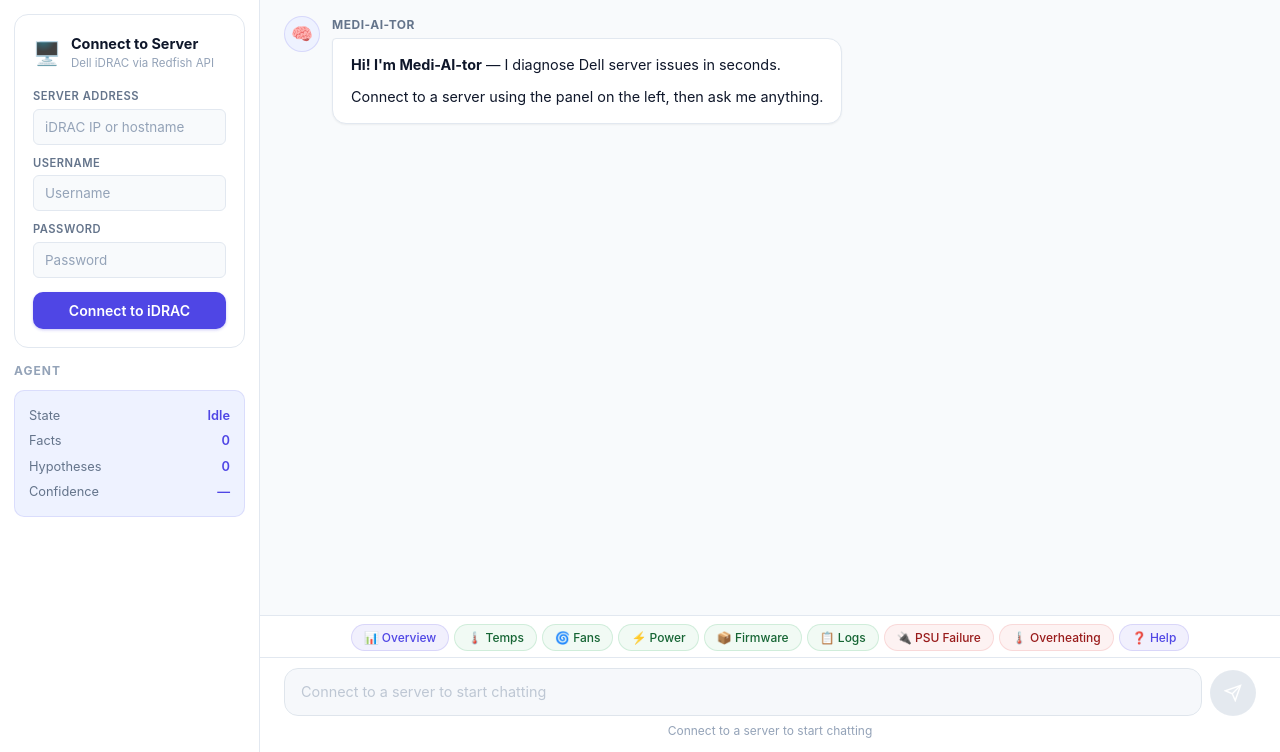
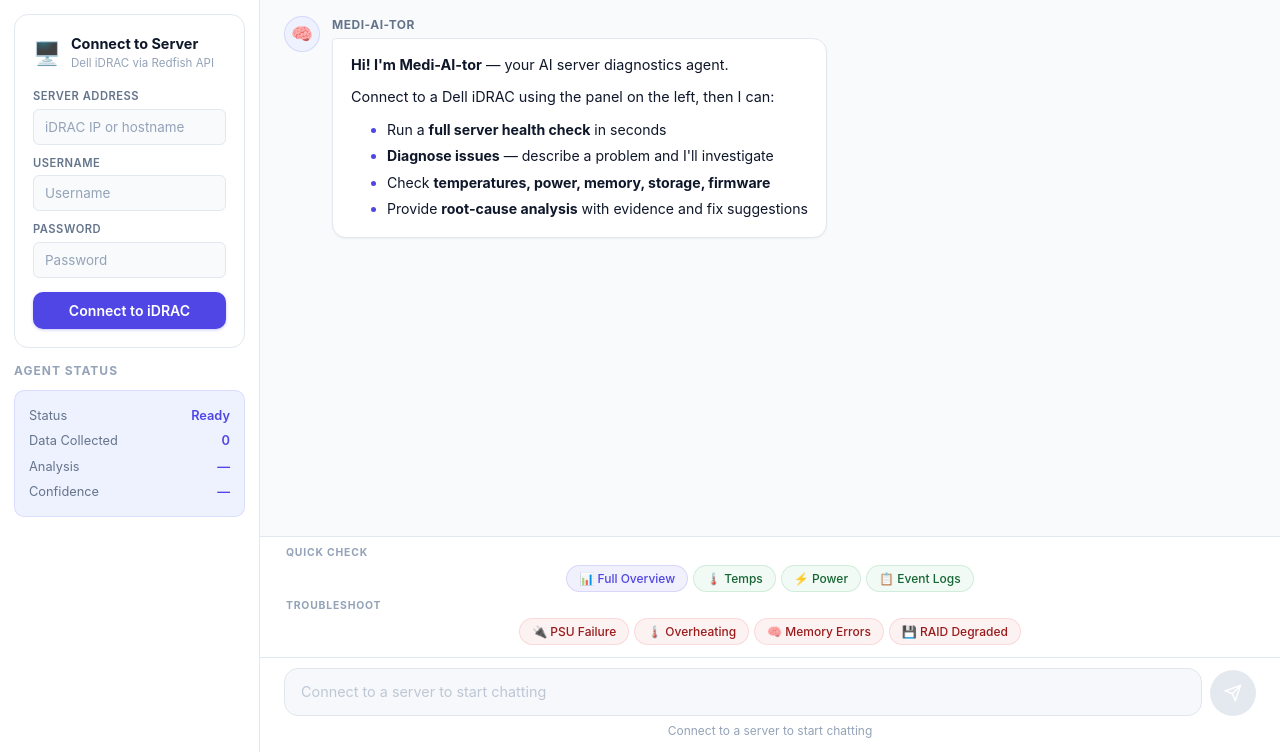
Before and after one commit to Jake-1226/Project-Medi-AI-tor, a FastAPI app: page / in a window 1280 px wide. Shown: the part 48-800 px from the top of the page. Run offline with FastAPI, Linux system fonts and the light colour scheme.

Commit message:
Customer Chat UI redesign: health bar, suggestion groups, better onboarding
QUICK HEALTH BAR (new component):
- Color-coded subsystem status grid in sidebar after connecting
- Shows: Temperatures, Fans, Power, Memory (etc.) with green/yellow/red dots
- Auto-fetched via /api/execute health_check after connection
- 2-column grid layout, compact, at-a-glance scanning
- CSS: .quick-health, .qh-grid, .qh-item, .qh-dot with color classes

SUGGESTION CHIPS (redesigned):
- Grouped into "Quick Check" and "Troubleshoot" categories
- Each group has a labeled header (.suggest-group-label)
- Quick Check: Overview, Temps, Power, Event Logs (info/diag colors)
- Troubleshoot: PSU Failure, Overheating, Memory Errors, RAID Degraded
  (red/issue styling — signals these are problem scenarios)
- Added "Memory Errors" and "RAID Degraded" chips (new)
- Removed redundant chips (Fans, Firmware, Help)

WELCOME MESSAGE (improved):
- Was: 2 generic lines ("I diagnose... ask me anything")
- Now: Structured list of 4 capabilities with bold keywords:
  - Full server health check in seconds
  - Diagnose issues (describe a problem)
  - Check temps, power, memory, storage, firmware
  - Root-cause analysis with evidence and fixes
- Users immediately understand what the tool can do

AGENT STATUS (user-friendly labels):
- "State" -> "Status", "Idle" -> "Ready"
- "Facts" -> "Data Collected"
- "Hypotheses" -> "Analysis"
- Less technical jargon for customer-facing view

124/124 unit tests pass.

Generated with [Devin](https://cli.devin.ai/docs)

Co-Authored-By: Devin <158243242+devin-ai-integration[bot]@users.noreply.github.com>

```diff
--- a/static/css/customer.css
+++ b/static/css/customer.css
@@ -560,7 +602,17 @@ body {
     gap: 5px;
     justify-content: center;
 }
-.suggest-group { margin-bottom: 8px; }
+.suggest-group { margin-bottom: 6px; }
+.suggest-group-label {
+    font-size: 0.65rem;
+    font-weight: 700;
+    color: var(--text-light);
+    text-transform: uppercase;
+    letter-spacing: 0.8px;
+    display: block;
+    margin-bottom: 4px;
+    padding-left: 2px;
+}
 .suggest-label {
     font-size: 0.72rem;
     font-weight: 700;
--- a/static/js/customer.js
+++ b/static/js/customer.js
@@ -328,7 +328,6 @@ class CustomerChat {
                     if (d.cpu_model) html += `<div class="scd-row"><span class="scd-label">CPU</span><span class="scd-val">${this._escapeHtml(d.cpu_model)} × ${d.cpu_count || 1}</span></div>`;
                     if (d.total_memory_gb) html += `<div class="scd-row"><span class="scd-label">RAM</span><span class="scd-val">${d.total_memory_gb} GB</span></div>`;
                     if (d.bios_version) html += `<div class="scd-row"><span class="scd-label">BIOS</span><span class="scd-val">${this._escapeHtml(d.bios_version)}</span></div>`;
-                    if (d.idrac_version) html += `<div class="scd-row"><span class="scd-label">iDRAC</span><span class="scd-val">${this._escapeHtml(d.idrac_version)}</span></div>`;
                     if (d.health) {
                         const healthColor = d.health === 'critical' ? 'var(--red)' : d.health === 'warning' ? 'var(--yellow)' : 'var(--green)';
                         html += `<div class="scd-row"><span class="scd-label">Health</span><span class="scd-val" style="color:${healthColor};font-weight:700">${d.health.toUpperCase()}</span></div>`;
@@ -336,8 +335,38 @@ class CustomerChat {
                     details.innerHTML = html;
                 }
             }
+            // Also fetch health check to populate quick health bar
+            this._fetchQuickHealth();
         } catch (e) {
             // Non-critical — card stays with basic info
+        }
+    }
+
+    async _fetchQuickHealth() {
+        try {
+            const r = await fetch('/api/execute', {
+                method: 'POST',
+                headers: { 'Content-Type': 'application/json' },
+                body: JSON.stringify({ action: 'health_check', action_level: 'read_only', parameters: {} })
+            });
+            const data = await r.json();
+            const hs = data?.result?.health_status || {};
+            const components = hs.components || {};
+            const bar = document.getElementById('quickHealthBar');
+            const grid = document.getElementById('qhGrid');
+            if (!bar || !grid || Object.keys(components).length === 0) return;
+
+            let html = '';
+            for (const [name, status] of Object.entries(components)) {
+                const s = String(status).toLowerCase();
+                const cls = s.includes('ok') || s === 'online' ? 'qh-ok' : s.includes('warn') ? 'qh-warn' : 'qh-crit';
+                const label = name.replace(/([A-Z])/g, ' $1').trim();
+                html += `<div class="qh-item ${cls}"><span class="qh-dot"></span>${label}</div>`;
+            }
+            grid.innerHTML = html;
+            bar.style.display = 'block';
+        } catch (e) {
+            // Non-critical
         }
     }
 
--- a/templates/customer.html
+++ b/templates/customer.html
@@ -73,6 +73,13 @@
                         </div>
                     </div>
                     <div class="server-card-details" id="serverDetails"></div>
+
+                    <!-- Quick Health Bar — at-a-glance subsystem status -->
+                    <div class="quick-health" id="quickHealthBar" style="display:none">
+                        <div class="qh-title">Subsystem Health</div>
+                        <div class="qh-grid" id="qhGrid"></div>
+                    </div>
+
                     <button class="c-btn c-btn-sm c-btn-disconnect" id="disconnectBtn">
                         <svg width="14" height="14" viewBox="0 0 24 24" fill="none" stroke="currentColor" stroke-width="2"><path d="M9 21H5a2 2 0 0 1-2-2V5a2 2 0 0 1 2-2h4"/><polyline points="16 17 21 12 16 7"/><line x1="21" y1="12" x2="9" y2="12"/></svg>
                         Disconnect
@@ -80,13 +87,13 @@
                 </div>
             </div>
 
-            <!-- Agent status -->
+            <!-- Agent status — simplified for customers -->
             <div class="sidebar-section" id="agentSection">
-                <h3 class="sidebar-heading">Agent</h3>
+                <h3 class="sidebar-heading">Agent Status</h3>
                 <div class="agent-status-card" id="agentStatusCard">
-                    <div class="agent-status-row"><span class="as-label">State</span><span class="as-val" id="asState">Idle</span></div>
-                    <div class="agent-status-row"><span class="as-label">Facts</span><span class="as-val" id="asFacts">0</span></div>
-                    <div class="agent-status-row"><span class="as-label">Hypotheses</span><span class="as-val" id="asHyps">0</span></div>
+                    <div class="agent-status-row"><span class="as-label">Status</span><span class="as-val" id="asState">Ready</span></div>
+                    <div class="agent-status-row"><span class="as-label">Data Collected</span><span class="as-val" id="asFacts">0</span></div>
+                    <div class="agent-status-row"><span class="as-label">Analysis</span><span class="as-val" id="asHyps">—</span></div>
                     <div class="agent-status-row"><span class="as-label">Confidence</span><span class="as-val" id="asConf">—</span></div>
                 </div>
             </div>
@@ -104,8 +111,14 @@
                     <div class="msg-body">
                         <div class="msg-meta"><span class="msg-name">Medi-AI-tor</span></div>
                         <div class="msg-text">
-                            <p><strong>Hi! I'm Medi-AI-tor</strong> — I diagnose Dell server issues in seconds.</p>
-                            <p>Connect to a server using the panel on the left, then ask me anything.</p>
+                            <p><strong>Hi! I'm Medi-AI-tor</strong> — your AI server diagnostics agent.</p>
+                            <p>Connect to a Dell iDRAC using the panel on the left, then I can:</p>
+                            <ul style="margin:6px 0 0 16px;font-size:0.88rem;line-height:1.6">
+                                <li>Run a <strong>full server health check</strong> in seconds</li>
+                                <li><strong>Diagnose issues</strong> — describe a problem and I'll investigate</li>
+                                <li>Check <strong>temperatures, power, memory, storage, firmware</strong></li>
+                                <li>Provide <strong>root-cause analysis</strong> with evidence and fix suggestions</li>
+                            </ul>
                         </div>
                     </div>
                 </div>
@@ -116,16 +129,23 @@
             </button>
 
             <div class="chat-suggestions" id="chatSuggestions">
-                <div class="suggest-row-wrap">
-                    <button class="suggest-chip suggest-info" data-msg="Give me a server overview">📊 Overview</button>
-                    <button class="suggest-chip suggest-diag" data-msg="Check the temperatures">🌡️ Temps</button>
-                    <button class="suggest-chip suggest-diag" data-msg="Check the fan speeds">🌀 Fans</button>
-                    <button class="suggest-chip suggest-diag" data-msg="Check power supplies">⚡ Power</button>
-                    <button class="suggest-chip suggest-diag" data-msg="Is my firmware up to date?">📦 Firmware</button>
-                    <button class="suggest-chip suggest-diag" data-msg="Check for errors in the system logs">📋 Logs</button>
-                    <button class="suggest-chip suggest-issue" data-msg="Power supply redundancy lost">🔌 PSU Failure</button>
-                    <button class="suggest-chip suggest-issue" data-msg="Server is overheating and fans are loud">🌡️ Overheating</button>
-                    <button class="suggest-chip suggest-info" data-msg="What can you do?">❓ Help</button>
+                <div class="suggest-group">
+                    <span class="suggest-group-label">Quick Check</span>
+                    <div class="suggest-row-wrap">
+                        <button class="suggest-chip suggest-info" data-msg="Give me a server overview">📊 Full Overview</button>
+                        <button class="suggest-chip suggest-diag" data-msg="Check the temperatures">🌡️ Temps</button>
+                        <button class="suggest-chip suggest-diag" data-msg="Check power supplies">⚡ Power</button>
+                        <button class="suggest-chip suggest-diag" data-msg="Check for errors in the system logs">📋 Event Logs</button>
+                    </div>
+                </div>
+                <div class="suggest-group">
+                    <span class="suggest-group-label">Troubleshoot</span>
+                    <div class="suggest-row-wrap">
+                        <button class="suggest-chip suggest-issue" data-msg="Power supply redundancy lost">🔌 PSU Failure</button>
+                        <button class="suggest-chip suggest-issue" data-msg="Server is overheating and fans are loud">🌡️ Overheating</button>
+                        <button class="suggest-chip suggest-issue" data-msg="Memory ECC errors detected">🧠 Memory Errors</button>
+                        <button class="suggest-chip suggest-issue" data-msg="RAID virtual disk is degraded">💾 RAID Degraded</button>
+                    </div>
                 </div>
             </div>
 
```
Also changed, not shown: other parts of static/css/customer.css (+42 -0 lines).
